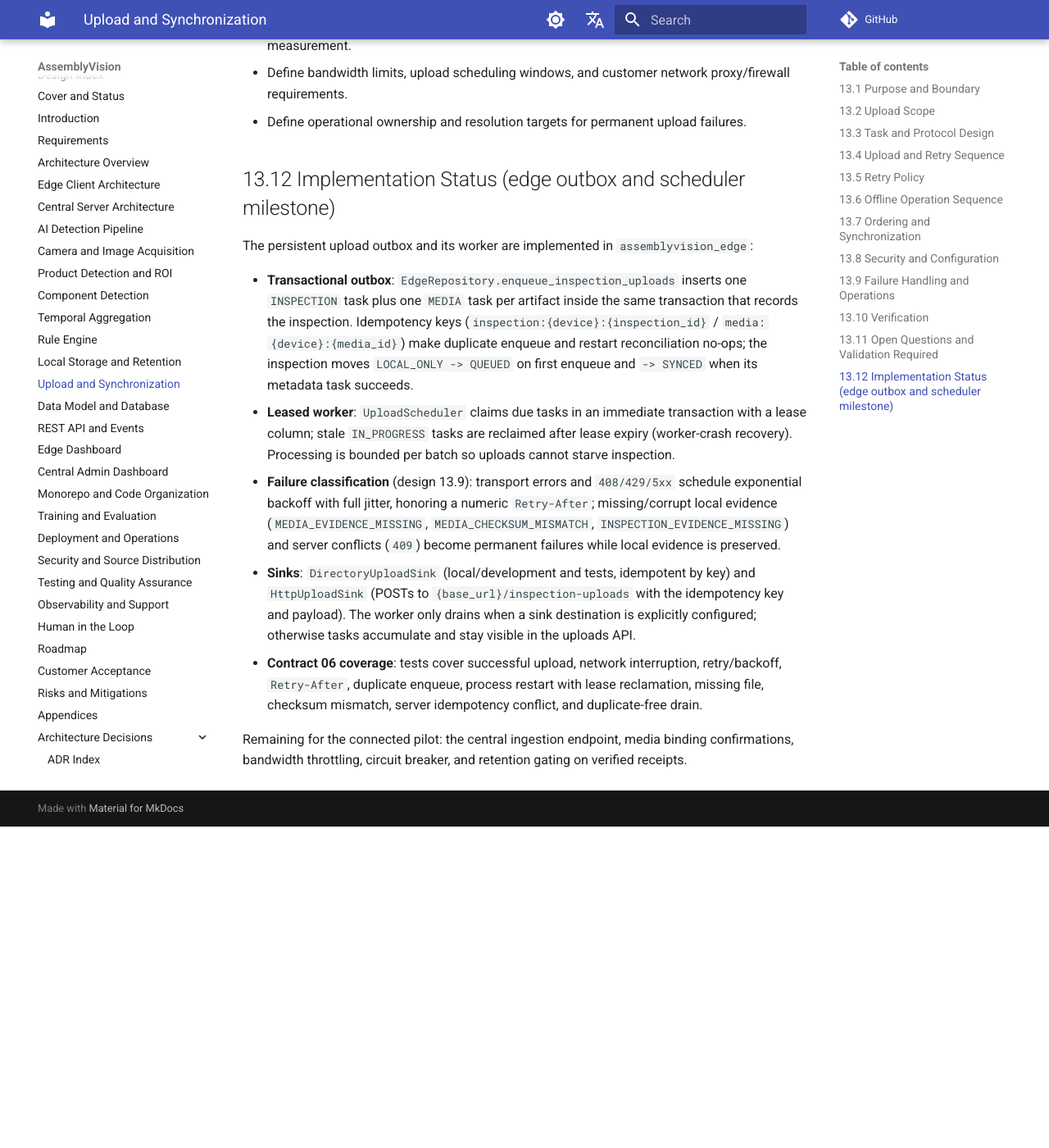
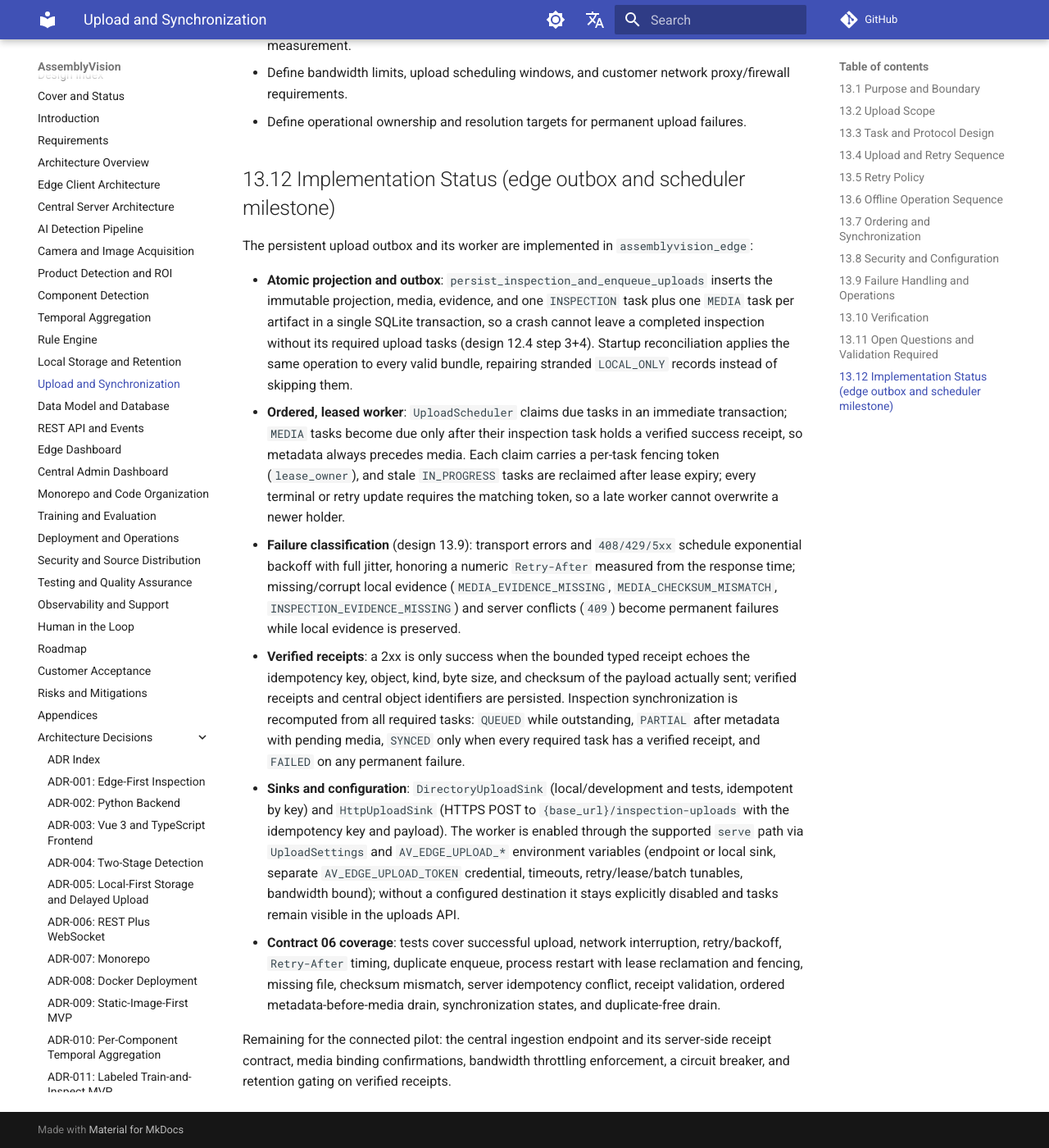
Before and after one commit to dream-studio-china/assembly-vision, an MkDocs documentation site: the page built from docs/design/13-upload-and-synchronization.md, in a window 1280 px wide and 1400 px high, scrolled down 4541 px. Shown: the whole window at 82% size. Built offline with MkDocs 1.6.1 and Material for MkDocs 9.7.7, drawn with Linux system fonts in a browser that asks for light colours; comment, search, counter and statistics services are not loaded; before the commit the page ends 5549 px from its top, so only the background shows below that.

Commit message:
docs: record PR-017 review resolution and updated upload semantics
Mark every PR-017 finding (F1-F8) resolved with its fix commit and regression
tests, and align design 13.12 with the implemented behavior: atomic projection
and outbox, ordered metadata-before-media draining, lease fencing, verified
receipt persistence, the QUEUED/PARTIAL/SYNCED/FAILED synchronization state
machine, and the serve/AV_EDGE_UPLOAD_* configuration path. Note the remaining
connected-pilot scope (central endpoint, bandwidth enforcement, circuit
breaker, retention gating) and the pre-existing alembic fileConfig logger
disabling issue observed during validation.

```diff
--- a/docs/design/13-upload-and-synchronization.md
+++ b/docs/design/13-upload-and-synchronization.md
@@ -150,33 +150,48 @@
 The persistent upload outbox and its worker are implemented in
 `assemblyvision_edge`:
 
-- **Transactional outbox**: `EdgeRepository.enqueue_inspection_uploads` inserts
-  one `INSPECTION` task plus one `MEDIA` task per artifact inside the same
-  transaction that records the inspection. Idempotency keys
-  (`inspection:{device}:{inspection_id}` / `media:{device}:{media_id}`) make
-  duplicate enqueue and restart reconciliation no-ops; the inspection moves
-  `LOCAL_ONLY -> QUEUED` on first enqueue and `-> SYNCED` when its metadata
-  task succeeds.
-- **Leased worker**: `UploadScheduler` claims due tasks in an immediate
-  transaction with a lease column; stale `IN_PROGRESS` tasks are reclaimed
-  after lease expiry (worker-crash recovery). Processing is bounded per batch
-  so uploads cannot starve inspection.
+- **Atomic projection and outbox**: `persist_inspection_and_enqueue_uploads`
+  inserts the immutable projection, media, evidence, and one `INSPECTION` task
+  plus one `MEDIA` task per artifact in a single SQLite transaction, so a crash
+  cannot leave a completed inspection without its required upload tasks
+  (design 12.4 step 3+4). Startup reconciliation applies the same operation to
+  every valid bundle, repairing stranded `LOCAL_ONLY` records instead of
+  skipping them.
+- **Ordered, leased worker**: `UploadScheduler` claims due tasks in an
+  immediate transaction; `MEDIA` tasks become due only after their inspection
+  task holds a verified success receipt, so metadata always precedes media.
+  Each claim carries a per-task fencing token (`lease_owner`), and stale
+  `IN_PROGRESS` tasks are reclaimed after lease expiry; every terminal or retry
+  update requires the matching token, so a late worker cannot overwrite a
+  newer holder.
 - **Failure classification** (design 13.9): transport errors and
   `408/429/5xx` schedule exponential backoff with full jitter, honoring a
-  numeric `Retry-After`; missing/corrupt local evidence
-  (`MEDIA_EVIDENCE_MISSING`, `MEDIA_CHECKSUM_MISMATCH`,
-  `INSPECTION_EVIDENCE_MISSING`) and server conflicts (`409`) become
-  permanent failures while local evidence is preserved.
-- **Sinks**: `DirectoryUploadSink` (local/development and tests, idempotent by
-  key) and `HttpUploadSink` (POSTs to `{base_url}/inspection-uploads` with the
-  idempotency key and payload). The worker only drains when a sink destination
-  is explicitly configured; otherwise tasks accumulate and stay visible in the
-  uploads API.
+  numeric `Retry-After` measured from the response time; missing/corrupt local
+  evidence (`MEDIA_EVIDENCE_MISSING`, `MEDIA_CHECKSUM_MISMATCH`,
+  `INSPECTION_EVIDENCE_MISSING`) and server conflicts (`409`) become permanent
+  failures while local evidence is preserved.
+- **Verified receipts**: a 2xx is only success when the bounded typed receipt
+  echoes the idempotency key, object, kind, byte size, and checksum of the
+  payload actually sent; verified receipts and central object identifiers are
+  persisted. Inspection synchronization is recomputed from all required tasks:
+  `QUEUED` while outstanding, `PARTIAL` after metadata with pending media,
+  `SYNCED` only when every required task has a verified receipt, and `FAILED`
+  on any permanent failure.
+- **Sinks and configuration**: `DirectoryUploadSink` (local/development and
+  tests, idempotent by key) and `HttpUploadSink` (HTTPS POST to
+  `{base_url}/inspection-uploads` with the idempotency key and payload). The
+  worker is enabled through the supported `serve` path via `UploadSettings`
+  and `AV_EDGE_UPLOAD_*` environment variables (endpoint or local sink,
+  separate `AV_EDGE_UPLOAD_TOKEN` credential, timeouts, retry/lease/batch
+  tunables, bandwidth bound); without a configured destination it stays
+  explicitly disabled and tasks remain visible in the uploads API.
 - **Contract 06 coverage**: tests cover successful upload, network
-  interruption, retry/backoff, `Retry-After`, duplicate enqueue, process
-  restart with lease reclamation, missing file, checksum mismatch, server
-  idempotency conflict, and duplicate-free drain.
+  interruption, retry/backoff, `Retry-After` timing, duplicate enqueue, process
+  restart with lease reclamation and fencing, missing file, checksum mismatch,
+  server idempotency conflict, receipt validation, ordered metadata-before-media
+  drain, synchronization states, and duplicate-free drain.
 
-Remaining for the connected pilot: the central ingestion endpoint, media
-binding confirmations, bandwidth throttling, circuit breaker, and retention
-gating on verified receipts.
+Remaining for the connected pilot: the central ingestion endpoint and its
+server-side receipt contract, media binding confirmations, bandwidth
+throttling enforcement, a circuit breaker, and retention gating on verified
+receipts.
```
Also changed, not shown: docs/reviews/PR-017-review.md (added, +456 -0 lines).
